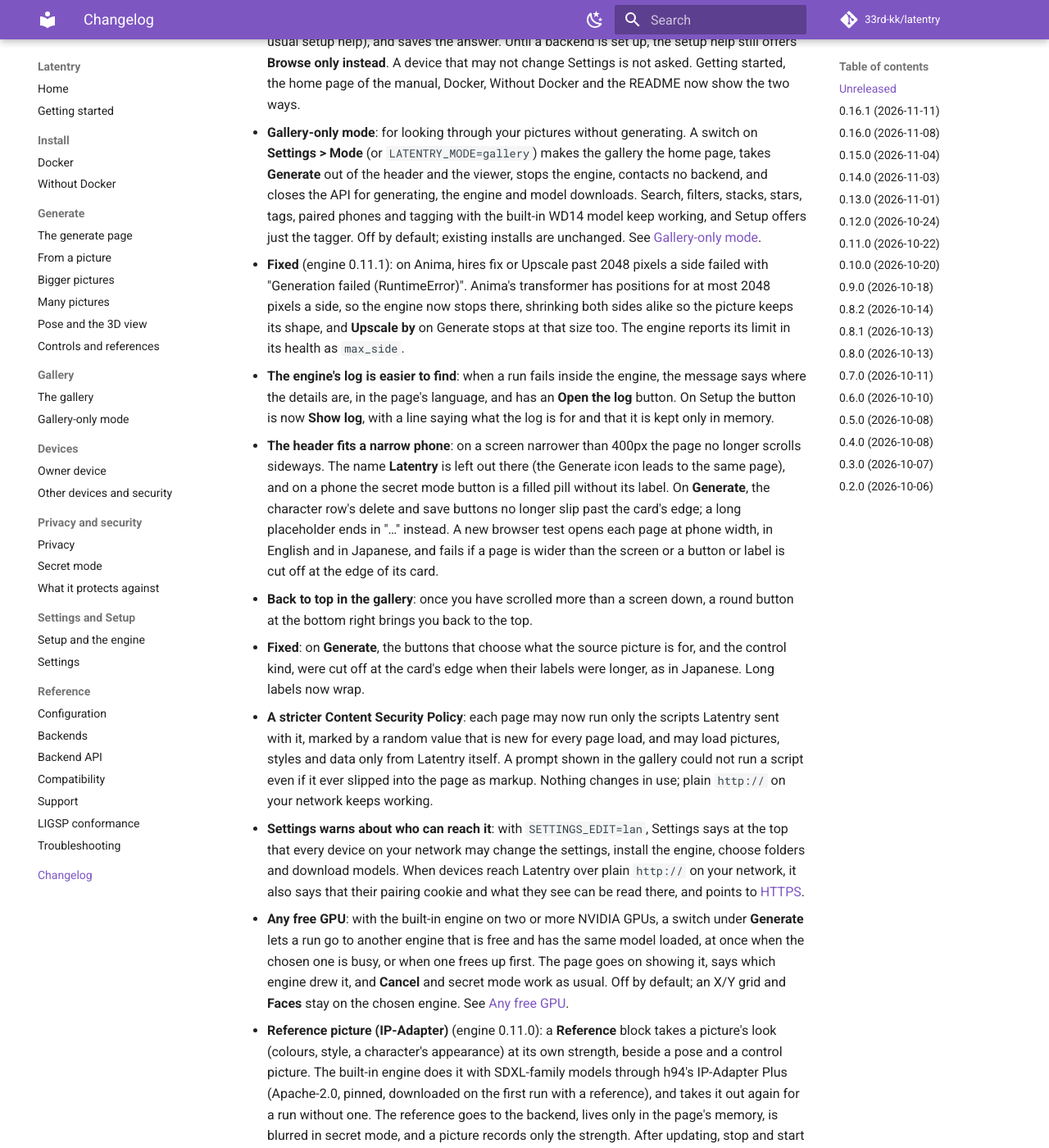
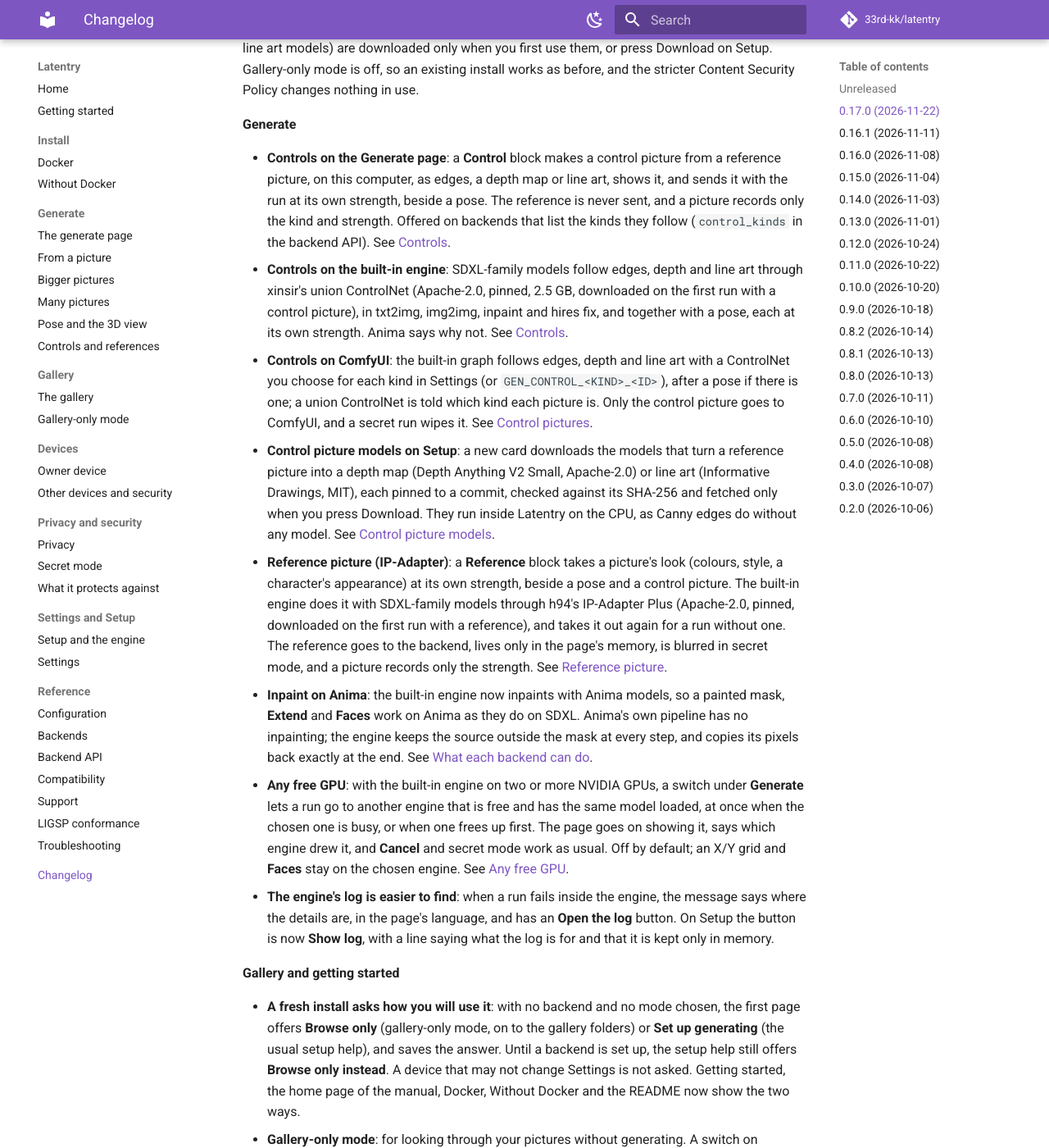
Before and after one commit to 33rd-kk/latentry, an MkDocs documentation site: the page built from docs/changelog.md, in a window 1280 px wide and 1400 px high, scrolled down 362 px. Shown: the whole window at 82% size. Built offline with MkDocs 1.6.1 and Material for MkDocs 9.7.7, drawn with Linux system fonts in a browser that asks for light colours; comment, search, counter and statistics services are not loaded; some of the changed text lies outside the part shown.

Commit message:
Release 0.17.0
Control pictures and IP-Adapter, inpaint, Extend and Faces on Anima with a
soft seam, any free GPU, gallery-only mode and the first-run choice, a
strict Content Security Policy and the Settings access notices, and more
(#193-#223). Engine 0.11.2 with new locks: Repair / update once.

Co-Authored-By: Claude Opus 5.5 <noreply@anthropic.com>

```diff
--- a/CHANGELOG.md
+++ b/CHANGELOG.md
@@ -2,12 +2,75 @@
 
 ## Unreleased
 
-- **Fixed**: on Anima in the built-in engine, **Extend** and inpainting
-  left a visible seam where the redrawn part met the picture. The engine now
-  lets the source go gradually over a band just inside the mask's edge, so
-  the new part grows into the picture; everything outside the mask is still
-  kept exactly. Engine 0.11.2: after updating, stop and start the engine on
-  **Setup** once.
+## 0.17.0 (2026-11-22)
+
+**Upgrading from 0.16.x**: after updating, open **Setup** and press
+**Repair / update** once: the engine is now 0.11.2 (from 0.8.1) and its
+locks changed (poseorbit 0.3.2). With Docker, `git pull` then `docker
+compose up -d` (with `-f compose.yaml -f compose.gpu.yaml` for a GPU)
+downloads this release's image. The new models (the union ControlNet,
+IP-Adapter Plus, and the depth and line art models) are downloaded only
+when you first use them, or press Download on Setup. Gallery-only mode is
+off, so an existing install works as before, and the stricter Content
+Security Policy changes nothing in use.
+
+**Generate**
+
+- **Controls on the Generate page**: a **Control** block makes a control
+  picture from a reference picture, on this computer, as edges, a depth map
+  or line art, shows it, and sends it with the run at its own strength,
+  beside a pose. The reference is never sent, and a picture records only the
+  kind and strength. Offered on backends that list the kinds they follow
+  (`control_kinds` in the backend API). See
+  [Controls](https://33rd-kk.github.io/latentry/guide/controls/).
+- **Controls on the built-in engine**: SDXL-family models
+  follow edges, depth and line art through xinsir's union ControlNet
+  (Apache-2.0, pinned, 2.5 GB, downloaded on the first run with a control
+  picture), in txt2img, img2img, inpaint and hires fix, and together with a
+  pose, each at its own strength. Anima says why not. See
+  [Controls](https://33rd-kk.github.io/latentry/guide/controls/).
+- **Controls on ComfyUI**: the built-in graph follows edges, depth and line
+  art with a ControlNet you choose for each kind in Settings (or
+  `GEN_CONTROL_<KIND>_<ID>`), after a pose if there is one; a union
+  ControlNet is told which kind each picture is. Only the control picture
+  goes to ComfyUI, and a secret run wipes it. See
+  [Control pictures](https://33rd-kk.github.io/latentry/reference/backends/#control-pictures).
+- **Control picture models on Setup**: a new card downloads the models that
+  turn a reference picture into a depth map (Depth Anything V2 Small,
+  Apache-2.0) or line art (Informative Drawings, MIT), each pinned to a
+  commit, checked against its SHA-256 and fetched only when you press
+  Download. They run inside Latentry on the CPU, as Canny edges do without
+  any model. See
+  [Control picture models](https://33rd-kk.github.io/latentry/guide/engine/#control-picture-models).
+- **Reference picture (IP-Adapter)**: a **Reference** block takes a
+  picture's look (colours, style, a character's appearance) at its own
+  strength, beside a pose and a control picture. The built-in engine does it
+  with SDXL-family models through h94's IP-Adapter Plus (Apache-2.0, pinned,
+  downloaded on the first run with a reference), and takes it out again for
+  a run without one. The reference goes to the backend, lives only in the
+  page's memory, is blurred in secret mode, and a picture records only the
+  strength. See
+  [Reference picture](https://33rd-kk.github.io/latentry/guide/controls/#reference-picture-ip-adapter).
+- **Inpaint on Anima**: the built-in engine now inpaints with
+  Anima models, so a painted mask, **Extend** and **Faces** work on Anima as
+  they do on SDXL. Anima's own pipeline has no inpainting; the engine keeps
+  the source outside the mask at every step, and copies its pixels back
+  exactly at the end. See
+  [What each backend can do](https://33rd-kk.github.io/latentry/reference/backends/#what-each-backend-can-do).
+- **Any free GPU**: with the built-in engine on two or more NVIDIA GPUs, a
+  switch under **Generate** lets a run go to another engine that is free and
+  has the same model loaded, at once when the chosen one is busy, or when
+  one frees up first. The page goes on showing it, says which engine drew
+  it, and **Cancel** and secret mode work as usual. Off by default; an X/Y
+  grid and **Faces** stay on the chosen engine. See
+  [Any free GPU](https://33rd-kk.github.io/latentry/guide/many/#any-free-gpu).
+- **The engine's log is easier to find**: when a run fails inside the
+  engine, the message says where the details are, in the page's language,
+  and has an **Open the log** button. On Setup the button is now **Show
+  log**, with a line saying what the log is for and that it is kept only in
+  memory.
+
+**Gallery and getting started**
 
 - **A fresh install asks how you will use it**: with no backend and no mode
   chosen, the first page offers **Browse only** (gallery-only mode, on to
@@ -26,31 +89,10 @@
   tagging with the built-in WD14 model keep working, and Setup offers just
   the tagger. Off by default; existing installs are unchanged. See
   [Gallery-only mode](https://33rd-kk.github.io/latentry/guide/gallery-only/).
-- **Fixed** (engine 0.11.1): on Anima, hires fix or Upscale past 2048 pixels a side failed
-  with "Generation failed (RuntimeError)". Anima's transformer has
-  positions for at most 2048 pixels a side, so the engine now stops there,
-  shrinking both sides alike so the picture keeps its shape, and **Upscale
-  by** on Generate stops at that size too. The engine reports its limit in
-  its health as `max_side`.
-- **The engine's log is easier to find**: when a run fails inside the
-  engine, the message says where the details are, in the page's language,
-  and has an **Open the log** button. On Setup the button is now **Show
-  log**, with a line saying what the log is for and that it is kept only in
-  memory.
-
-- **The header fits a narrow phone**: on a screen narrower than 400px the
-  page no longer scrolls sideways. The name **Latentry** is left out there
-  (the Generate icon leads to the same page), and on a phone the secret mode
-  button is a filled pill without its label. On **Generate**, the character
-  row's delete and save buttons no longer slip past the card's edge; a long
-  placeholder ends in "…" instead. A new browser test opens each page at
-  phone width, in English and in Japanese, and fails if a page is wider than
-  the screen or a button or label is cut off at the edge of its card.
 - **Back to top in the gallery**: once you have scrolled more than a screen
   down, a round button at the bottom right brings you back to the top.
-- **Fixed**: on **Generate**, the buttons that choose what the source
-  picture is for, and the control kind, were cut off at the card's edge when
-  their labels were longer, as in Japanese. Long labels now wrap.
+
+**Security**
 
 - **A stricter Content Security Policy**: each page may now run only the
   scripts Latentry sent with it, marked by a random value that is new for
@@ -64,68 +106,34 @@
   When devices reach Latentry over plain `http://` on your network, it also
   says that their pairing cookie and what they see can be read there, and
   points to [HTTPS](https://33rd-kk.github.io/latentry/guide/network/#https).
-- **Any free GPU**: with the built-in engine on two or more NVIDIA GPUs, a
-  switch under **Generate** lets a run go to another engine that is free and
-  has the same model loaded, at once when the chosen one is busy, or when
-  one frees up first. The page goes on showing it, says which engine drew
-  it, and **Cancel** and secret mode work as usual. Off by default; an X/Y
-  grid and **Faces** stay on the chosen engine. See
-  [Any free GPU](https://33rd-kk.github.io/latentry/guide/many/#any-free-gpu).
+- **poseorbit 0.3.2 in the engine**: a picture sent to find the people in it
+  is checked for size (up to 8192 x 8192 pixels) before it is decoded.
 
-- **Reference picture (IP-Adapter)** (engine 0.11.0): a **Reference** block takes a
-  picture's look (colours, style, a character's appearance) at its own
-  strength, beside a pose and a control picture. The built-in engine does it
-  with SDXL-family models through h94's IP-Adapter Plus (Apache-2.0, pinned,
-  downloaded on the first run with a reference), and takes it out again for
-  a run without one. The reference goes to the backend, lives only in the
-  page's memory, is blurred in secret mode, and a picture records only the
-  strength. After updating, stop and start the engine on **Setup** once. See
-  [Reference picture](https://33rd-kk.github.io/latentry/guide/controls/#reference-picture-ip-adapter).
+**Fixed**
 
-- **Controls on ComfyUI**: the built-in graph follows edges, depth and line
-  art with a ControlNet you choose for each kind in Settings (or
-  `GEN_CONTROL_<KIND>_<ID>`), after a pose if there is one; a union
-  ControlNet is told which kind each picture is. Only the control picture
-  goes to ComfyUI, and a secret run wipes it. See
-  [Control pictures](https://33rd-kk.github.io/latentry/reference/backends/#control-pictures).
-
-- **Controls on the built-in engine** (engine 0.10.0): SDXL-family models
-  follow edges, depth and line art through xinsir's union ControlNet
-  (Apache-2.0, pinned, 2.5 GB, downloaded on the first run with a control
-  picture), in txt2img, img2img, inpaint and hires fix, and together with a
-  pose, each at its own strength. Anima says why not. After updating, stop
-  and start the engine on **Setup** once. See
-  [Controls](https://33rd-kk.github.io/latentry/guide/controls/).
-
-- **Controls on the Generate page**: a **Control** block makes a control
-  picture from a reference picture, on this computer, as edges, a depth map
-  or line art, shows it, and sends it with the run at its own strength,
-  beside a pose. The reference is never sent, and a picture records only the
-  kind and strength. Offered on backends that list the kinds they follow
-  (`control_kinds` in the backend API). See
-  [Controls](https://33rd-kk.github.io/latentry/guide/controls/).
-
-- **Control picture models on Setup**: a new card downloads the models that
-  turn a reference picture into a depth map (Depth Anything V2 Small,
-  Apache-2.0) or line art (Informative Drawings, MIT), each pinned to a
-  commit, checked against its SHA-256 and fetched only when you press
-  Download. They run inside Latentry on the CPU, as Canny edges do without
-  any model, for the coming Controls. See
-  [Control picture models](https://33rd-kk.github.io/latentry/guide/engine/#control-picture-models).
-
-- **Inpaint on Anima** (engine 0.9.0): the built-in engine now inpaints with
-  Anima models, so a painted mask, **Extend** and **Faces** work on Anima as
-  they do on SDXL. Anima's own pipeline has no inpainting; the engine keeps
-  the source outside the mask at every step, and copies its pixels back
-  exactly at the end. After updating, stop and start the engine on **Setup**
-  once. See
-  [What each backend can do](https://33rd-kk.github.io/latentry/reference/backends/#what-each-backend-can-do).
-
-**Security**
-
-- **poseorbit 0.3.2 in the engine**: a picture sent to find the people in it
-  is checked for size (up to 8192 x 8192 pixels) before it is decoded. Setup
-  asks for **Repair / update** to install it.
+- **No seam from Extend on Anima**: **Extend** and inpainting on Anima in
+  the built-in engine left a visible seam where the redrawn part met the
+  picture. The engine now lets the source go gradually over a band just
+  inside the mask's edge, so the new part grows into the picture;
+  everything outside the mask is still kept exactly.
+- **Anima past 2048 pixels**: on Anima, hires fix or Upscale past 2048
+  pixels a side failed with "Generation failed (RuntimeError)". Anima's transformer has
+  positions for at most 2048 pixels a side, so the engine now stops there,
+  shrinking both sides alike so the picture keeps its shape, and **Upscale
+  by** on Generate stops at that size too. The engine reports its limit in
+  its health as `max_side`.
+- **The header fits a narrow phone**: on a screen narrower than 400px the
+  page no longer scrolls sideways. The name **Latentry** is left out there
+  (the Generate icon leads to the same page), and on a phone the secret mode
+  button is a filled pill without its label. On **Generate**, the character
+  row's delete and save buttons no longer slip past the card's edge; a long
+  placeholder ends in "…" instead. A new browser test opens each page at
+  phone width, in English and in Japanese, and fails if a page is wider than
+  the screen or a button or label is cut off at the edge of its card.
+- **Mode buttons in Japanese**: on **Generate**, the buttons that choose
+  what the source picture is for, and the control kind, were cut off at the
+  card's edge when their labels were longer, as in Japanese. Long labels now
+  wrap.
 
 ## 0.16.1 (2026-11-11)
 
--- a/compose.yaml
+++ b/compose.yaml
@@ -13,8 +13,8 @@ services:
   latentry:
     # The official image of this release, built and attested by Latentry's
     # release workflow. Each release names its own version here; check it with
-    #   gh attestation verify oci://ghcr.io/33rd-kk/latentry:0.16.1 --repo 33rd-kk/latentry
-    image: ghcr.io/33rd-kk/latentry:0.16.1
+    #   gh attestation verify oci://ghcr.io/33rd-kk/latentry:0.17.0 --repo 33rd-kk/latentry
+    image: ghcr.io/33rd-kk/latentry:0.17.0
     init: true
     restart: unless-stopped
     ports:
--- a/package.json
+++ b/package.json
@@ -1,6 +1,6 @@
 {
   "name": "latentry",
-  "version": "0.16.1",
+  "version": "0.17.0",
   "private": true,
   "scripts": {
     "dev": "node scripts/serve.mjs dev",
```
Also changed, not shown: README.md (+5 -3 lines), docs/index.md (+3 -0 lines), 1 other file.
